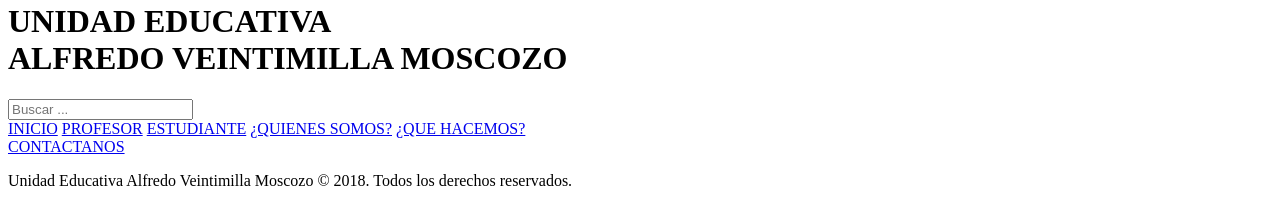
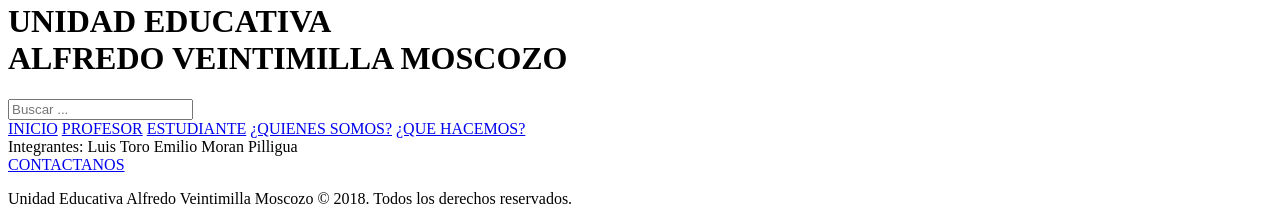
Before and after one commit to emiliomoran/ProyectoDAW1Parcial, a plain HTML site: page src/templates/quienes_somos.html in a window 1280 px wide. Shown: the part 1220-1444 px from the top of the page. Drawn offline with Linux system fonts and the light colour scheme.

Commit message:
quienes somos.p2

```diff
--- a/src/templates/quienes_somos.html
+++ b/src/templates/quienes_somos.html
@@ -22,7 +22,9 @@
       <a href="#">¿QUE HACEMOS?</a>
     </nav>
     <section>
-
+      <label>Integrantes:</label>
+      <label>Luis Toro</label>
+      <label>Emilio Moran Pilligua</label>
     </section>
     <footer>
       <a href="#">CONTACTANOS</a>
```
